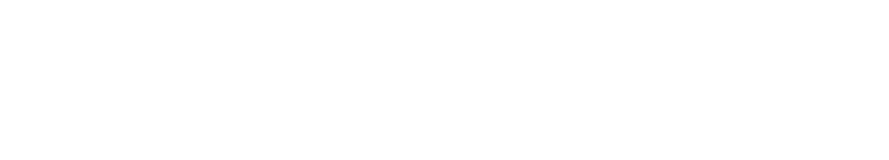
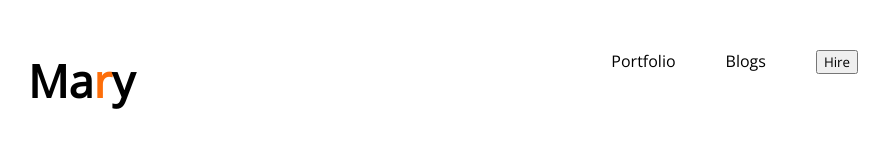
Before and after one commit to mdkhaledsaifullah/developer-portfolio, a plain HTML site: page index.html in a window 1280 px wide. Shown: the whole page, without its empty margins (172-1061 px from the left). Drawn offline with nearby package versions, Linux system fonts and the light colour scheme.

Commit message:
navbar done

```diff
--- a/Styles/portfolio.css
+++ b/Styles/portfolio.css
@@ -0,0 +1,24 @@
+*{
+    margin: 0;
+    font-family: 'Open Sans', sans-serif;
+}
+/* Header and navigation styles */
+.nav-title{
+    font-size: 45px;
+    font-weight: 800;
+}
+.text-color{
+    color: #FD6E0A;
+}
+nav{
+    display: flex;
+    justify-content: space-between;
+    margin: 50px 200px;
+}
+nav li{
+    list-style: none;
+    margin-right: 50px;
+}
+nav ul{
+    display: flex;
+}
--- a/index.html
+++ b/index.html
@@ -5,8 +5,27 @@
     <meta name="viewport" content="width=device-width, initial-scale=1.0">
     <title>MY FIRST WEBSITE 1</title>
     <link rel="stylesheet" href="Styles/portfolio.css">
+
+    <link rel="preconnect" href="https://fonts.googleapis.com">
+<link rel="preconnect" href="https://fonts.gstatic.com" crossorigin>
+<link href="https://fonts.googleapis.com/css2?family=Open+Sans&display=swap" rel="stylesheet">
 </head>
 <body>
+    <header>
+        <nav>
+            <h2 class="nav-title">Ma<span class="text-color">r</span>y</h2>
+            <ul>
+                <li>Portfolio</li>
+                <li >Blogs</li>
+                <li><button>Hire</button></li>
+            </ul>
+        </nav>
+    </header>
+    <main>
 
+    </main>
+    <footer>
+
+    </footer>
 </body>
 </html>
```
